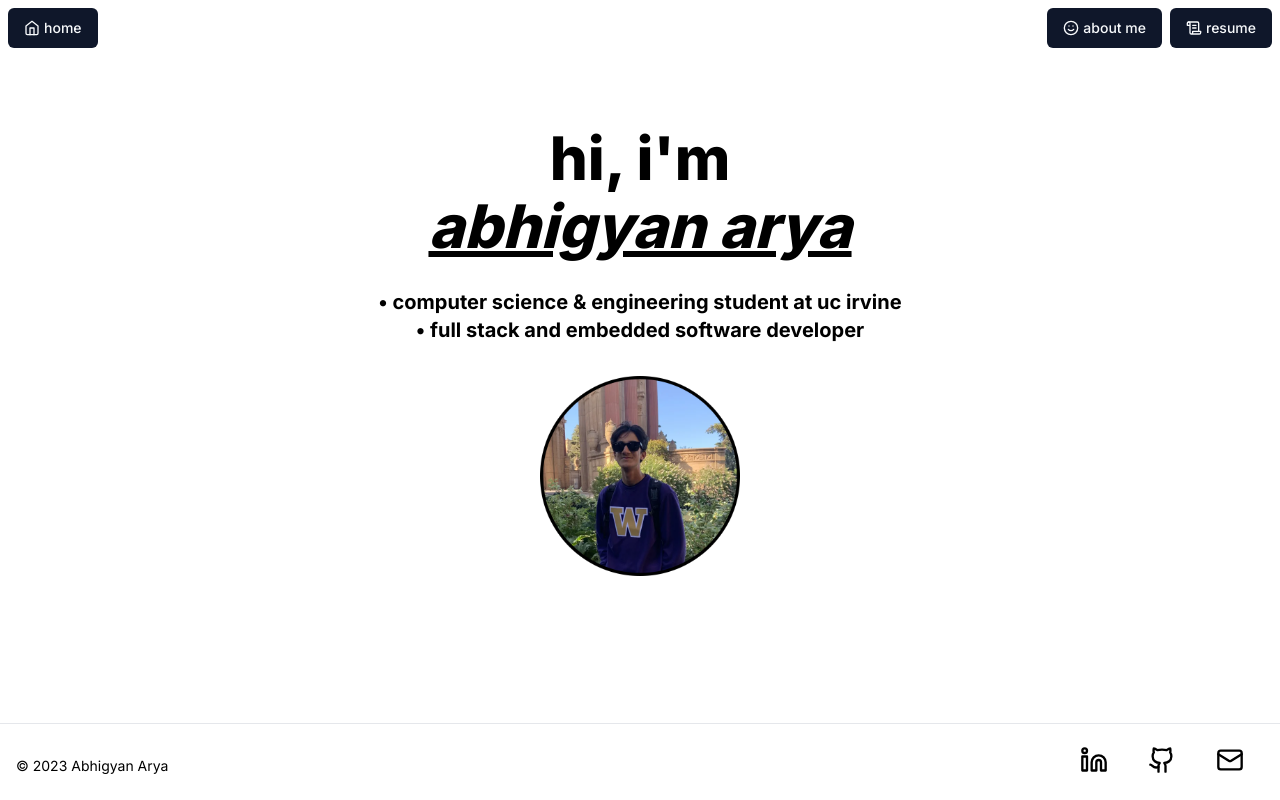
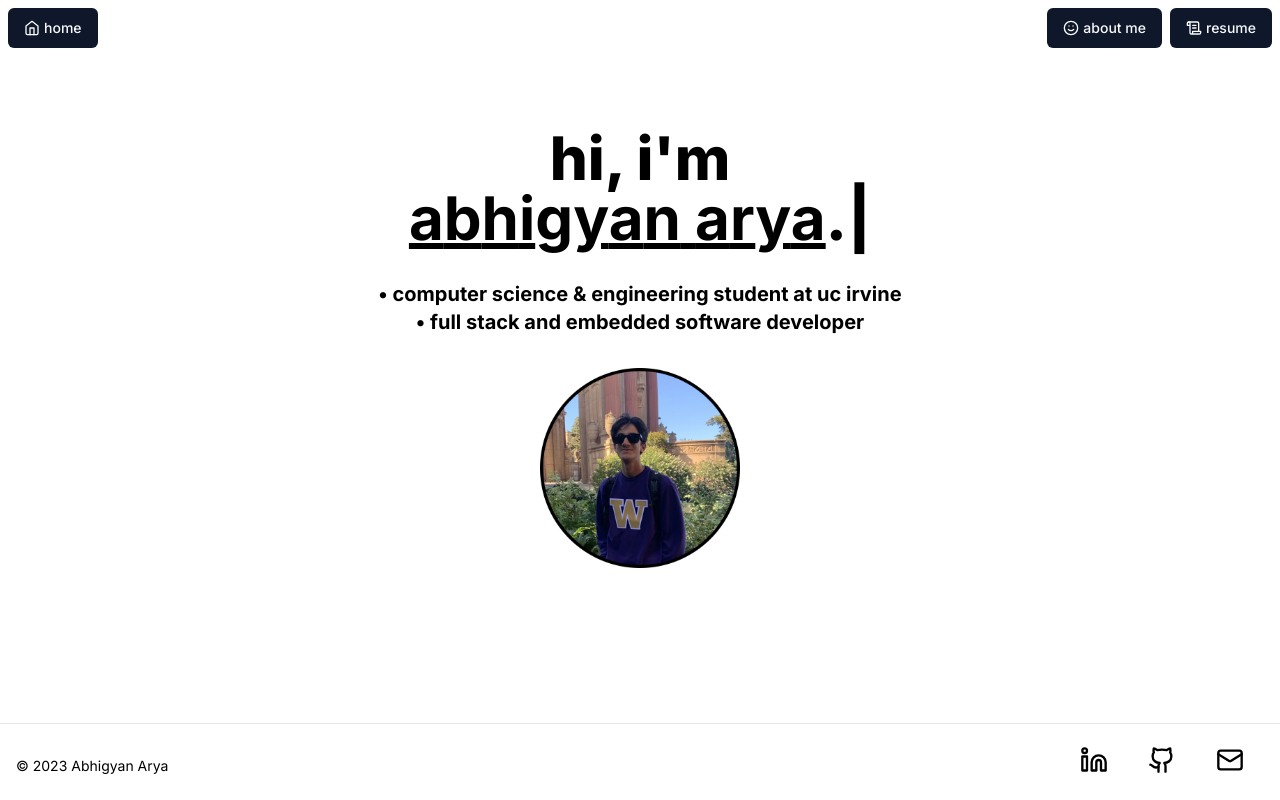
Before and after one commit to abhi-arya1/portfolio, a Next.js app: page / in a window 1280 px wide. Built offline with nearby package versions, Linux system fonts and the light colour scheme.

Commit message:
add typewriter

```diff
--- a/app/(main)/page.tsx
+++ b/app/(main)/page.tsx
@@ -3,6 +3,7 @@
 import Footer from "@/components/footer";
 import Navbar from "@/components/navbar";
 import Image from "next/image";
+import Typewriter from 'typewriter-effect';
 
 import hero_image from "@/public/hero_image.png"
 
@@ -18,7 +19,17 @@ export default function Home() {
         md:justify-start text-center gap-y-8 flex-1 px-6 pb-10 pt-20">
 
           <div className="font-extrabold text-6xl">
-          hi, i&apos;m <div className="underline italic pt-2">abhigyan arya</div>
+          <Typewriter
+            onInit={(typewriter) => {
+              typewriter.typeString("hi, i'm<br>")
+                .typeString('<span style="text-decoration: underline; font-weight: bold;">abhigyan arya</span>')
+                .typeString('.')
+                .callFunction(() => {
+                  typewriter.stop();
+                })
+                .start();
+            }}
+          />
           </div>
           <div className="font-bold text-xl">
           • computer science & engineering student at uc irvine <br />
--- a/app/about/page.tsx
+++ b/app/about/page.tsx
@@ -9,7 +9,11 @@ export default function Home() {
 
         <div className="h-full flex flex-col items-center justify-center
         md:justify-start text-center gap-y-8 flex-1 px-6 pb-10 pt-20">
-          About Me
+
+          <div className="font-extrabold text-6xl underline pt-2">
+            about me
+          </div>
+
         </div>
 
         <Footer />
--- a/package.json
+++ b/package.json
@@ -17,7 +17,8 @@
     "react": "^18",
     "react-dom": "^18",
     "tailwind-merge": "^2.2.0",
-    "tailwindcss-animate": "^1.0.7"
+    "tailwindcss-animate": "^1.0.7",
+    "typewriter-effect": "^2.21.0"
   },
   "devDependencies": {
     "@types/node": "^20",
```
Also changed, not shown: 1 other file (tests, documents, lock files or other folders).
